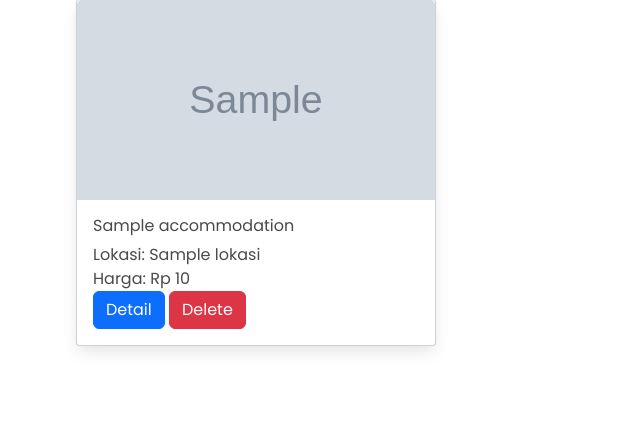
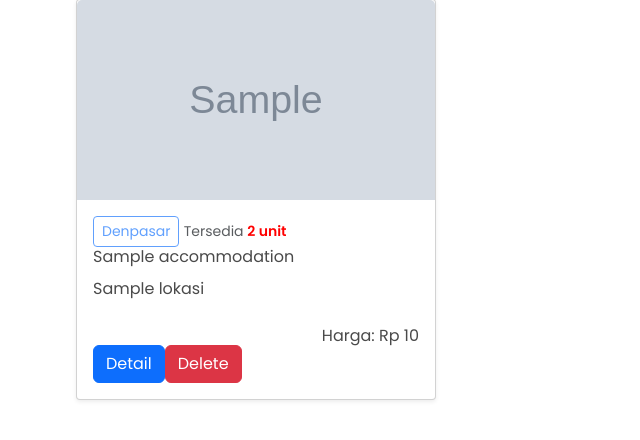
Before and after one commit to Dekguss/Final-Project, a Flask app: template templates/dasboard_admin.html in a window 1280 px wide. Shown: the part 219-659 px from the top of the page, without its empty margins (0-640 px from the left). Run offline with Flask 3, Linux system fonts and the light colour scheme; the template is opened without the code that fills it: most values are stand-ins (such as "Sample title", 1, 10 or a date in 2020); grey boxes marked "Sample" are stand-in pictures; some libraries are stand-ins or nearby versions.

Commit message:
Dashboard Admin

```diff
--- a/templates/dasboard_admin.html
+++ b/templates/dasboard_admin.html
@@ -105,21 +105,37 @@
                 <div class="row row-cols-1 row-cols-md-3 g-4" id="penginapan-container">
                     {% for accommodation in accommodations %}
                             <div class="col">
-                        <div class="card">
+                                <div class="card shadow-sm">
                                     <img src="{{ url_for('static', filename='image_penginapan/' + accommodation['gambar']) }}"
-                                class="card-img-top" alt="..." style="height: 200px; object-fit: cover;" >
+                                        class="card-img-top" alt="gambar" style="height: 200px; object-fit: cover;">
                                     <div class="card-body">
-                                <h5 class="card-title">{{ accommodation['nama'] }}</h5>
-                                <p class="card-text">Lokasi: {{ accommodation['lokasi'] }}</p>
-                                <p class="card-text">Harga: Rp {{ accommodation['harga'] }}</p>
-                                <a href="{{ url_for('accommodation_detail', accommodation_id=accommodation['_id']) }}"
+                                        <div class="kepala">
+                                            <button type="button" class="btn btn-outline-primary btn-sm" disabled>
+                                                Denpasar </button>
+                                            <small class="text-body-secondary">Tersedia <b style="color: red;"> 2 unit
+                                                </b></small>
+                                        </div>
+                                        <div class="deskripsi">
+                                            <h4 class="card-title-bold">{{ accommodation['nama'] }}</h4>
+                                            <h6 class="card-text"><i class="fa fa-map-marker"
+                                                    style="font-size:30px"></i>
+                                                {{ accommodation['lokasi'] }}</h6>
+                                            <br>
+                                            <h4 class="d-flex justify-content-end">Harga: Rp {{ accommodation['harga']
+                                                }}
+                                            </h4>
+                                        </div>
+                                        <div class="d-flex justify-content-start">
+                                            <a href="{{ url_for('accommodation_detail_customer', accommodation_id=accommodation['_id']) }}"
                                                 class="btn btn-primary">Detail</a>
                                             <a href="#" class="btn btn-danger"
                                                 onclick="deleteAccommodation('{{ accommodation['_id'] }}')">Delete</a>
                                         </div>
                                     </div>
                                 </div>
+                            </div>
                             {% endfor %}
+                        </div>
                 </div>
             </div>
         </section>
```
Also changed, not shown: static/image_penginapan/marvin-meyer-bfOQSDwEFg4-unsplash.jpg (added). Lines whose indentation alone changed are shown as unchanged.
